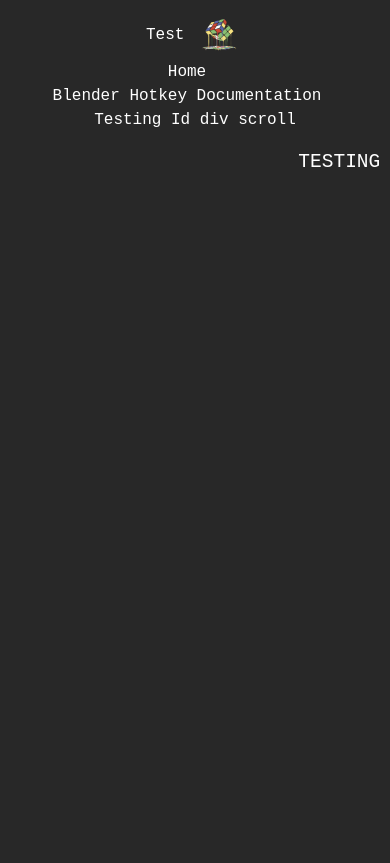
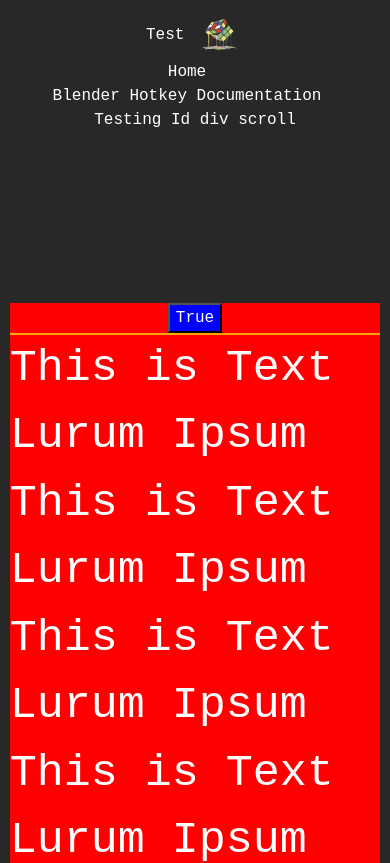
Before and after one commit to Matthes-Baer/Blenumentation, a SvelteKit app: page / in a window 390 px wide. Shown: the top 863 px of the page. Built offline with nearby package versions, Linux system fonts and the light colour scheme.

Commit message:
feat: Worked on FirstPart and SecondPart

```diff
--- a/src/components/home/FirstPartTitle.svelte
+++ b/src/components/home/FirstPartTitle.svelte
@@ -1,7 +1,8 @@
 <script lang="ts">
+	import { onMount } from 'svelte';
 	import { fade, fly } from 'svelte/transition';
 	const layers: number[] = [1, 2, 3];
-	let visible: boolean;
+	let visible: boolean = false;
 
 	function typewriter(node: any) {
 		const valid = node.childNodes.length === 1 && node.childNodes[0].nodeType === Node.TEXT_NODE;
@@ -23,6 +24,10 @@
 	}
 
 	let y: number;
+
+	onMount(() => {
+		visible = true;
+	});
 </script>
 
 <svelte:window bind:scrollY={y} />
@@ -30,11 +35,16 @@
 <section class="row mt-5">
 	<div class="col-lg-12 d-flex flex-column align-items-end">
 		<h1>Blenumentation</h1>
-		<p class="ms-5 bounce-in-bottom align-self-start">A Blender documentation</p>
-		<div style="height:100vh">TESTING</div>
-		<div id="Test" style="height:100vh">TESTING ID</div>
+		<div style="min-height: 200px;" class="align-self-start">
+			{#if visible}
+				<p class="ms-5 " transition:typewriter>A Blender documentation</p>
+			{/if}
+		</div>
+
+		<!-- <div style="height:100vh">TESTING</div> -->
+		<!-- <div id="Test" style="height:100vh">TESTING ID</div> -->
 	</div>
-	{#each layers as layer}
+	<!-- {#each layers as layer}
 		<div
 			class="col-lg-12"
 			style="border-bottom: 1px solid red; transform: translate(0, {(-y * layer) /
@@ -51,7 +61,7 @@
 
 	{#if visible}
 		<p transition:typewriter>The quick brown fox jumps over the lazy dog</p>
-	{/if}
+	{/if} -->
 </section>
 
 <style lang="scss">
--- a/src/components/home/SecondPartInformation.svelte
+++ b/src/components/home/SecondPartInformation.svelte
@@ -1,12 +1,84 @@
 <script lang="ts">
+	import { slide } from 'svelte/transition';
+	let visible: boolean = true;
 </script>
 
 <section>
-	This is Text Lurum Ipsum This is Text Lurum Ipsum This is Text Lurum Ipsum This is Text Lurum
-	Ipsum This is Text Lurum Ipsum This is Text Lurum Ipsum This is Text Lurum Ipsum This is Text
-	Lurum IpsumThis is Text Lurum Ipsum This is Text Lurum Ipsum This is Text Lurum IpsumThis is Text
-	Lurum Ipsum
+	<div class="d-flex justify-content-center" style="width: inherit;">
+		<button on:click={() => (visible = !visible)} class="slide-button"
+			>{#if visible}
+				True
+			{:else}
+				False
+			{/if}
+		</button>
+	</div>
+
+	<div class="slide-main">
+		{#if visible}
+			<div in:slide={{ duration: 2000 }} out:slide={{ duration: 2000 }} class="slide-input">
+				This is Text Lurum Ipsum This is Text Lurum Ipsum This is Text Lurum Ipsum This is Text
+				Lurum Ipsum This is Text Lurum Ipsum This is Text Lurum Ipsum This is Text Lurum Ipsum This
+				is Text Lurum IpsumThis is Text Lurum Ipsum This is Text Lurum Ipsum This is Text Lurum
+				IpsumThis is Text Lurum Ipsum
+			</div>
+		{/if}
+	</div>
 </section>
 
 <style lang="scss">
+	section {
+		background-color: red;
+	}
+
+	div {
+		background-color: transparent;
+	}
+
+	.slide {
+		&-main {
+			border-top: 2px solid var(--secondary-color);
+			font-size: 45px;
+			min-height: 750px;
+		}
+		&-input {
+			height: inherit;
+		}
+
+		&-button {
+			background-color: blue;
+		}
+	}
+
+	@media only screen and (max-width: 900px) {
+		.slide {
+			&-main {
+				min-height: 900px;
+			}
+		}
+	}
+
+	@media only screen and (max-width: 780px) {
+		.slide {
+			&-main {
+				min-height: 1100px;
+			}
+		}
+	}
+
+	@media only screen and (max-width: 600px) {
+		.slide {
+			&-main {
+				min-height: 1400px;
+			}
+		}
+	}
+
+	@media only screen and (max-width: 500px) {
+		.slide {
+			&-main {
+				min-height: 1800px;
+			}
+		}
+	}
 </style>
--- a/src/routes/+layout.svelte
+++ b/src/routes/+layout.svelte
@@ -2,14 +2,14 @@
 	import { animateScroll } from 'svelte-scrollto-element';
 	import { onMount } from 'svelte';
 
-	let x: number = 50;
+	let x: number = 100;
 
 	onMount(() => {
 		const scrollEventListener = () => {
 			if (window.pageYOffset > 100) {
+				x = 50;
+			} else {
 				x = 100;
-			} else {
-				x = 50;
 			}
 		};
 		window.addEventListener('scroll', scrollEventListener, false);
--- a/src/routes/+page.svelte
+++ b/src/routes/+page.svelte
@@ -3,8 +3,9 @@
 	// Use $: for rerender/update purposes of states
 	// function used as a action event handler (important: remove eventListener on return (destroy))
 	import InformationSection from '../components/home/informationSection.svelte';
-	import FirstPart from '../components/home/FirstPartTitle.svelte';
+	import FirstPartTitle from '../components/home/FirstPartTitle.svelte';
 	import Footer from '../components/footer.svelte';
+	import SecondPartInformation from '../components/home/SecondPartInformation.svelte';
 </script>
 
 <svelte:head>
@@ -12,8 +13,9 @@
 </svelte:head>
 
 <main style="width: 95%;" class="mx-auto">
-	<FirstPart />
-	TEST
+	<FirstPartTitle />
+	<SecondPartInformation />
+
 	<!-- <InformationSection /> -->
 
 	<!-- <picture>
```
